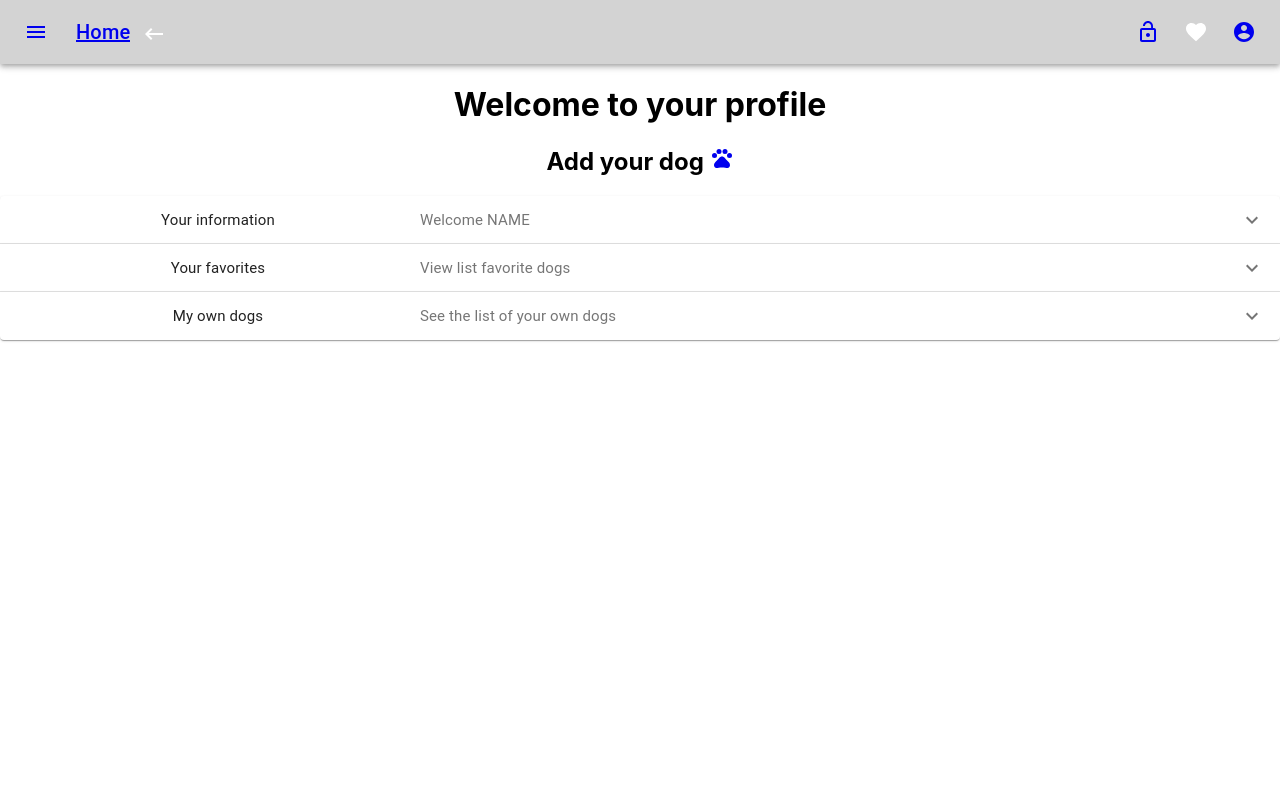
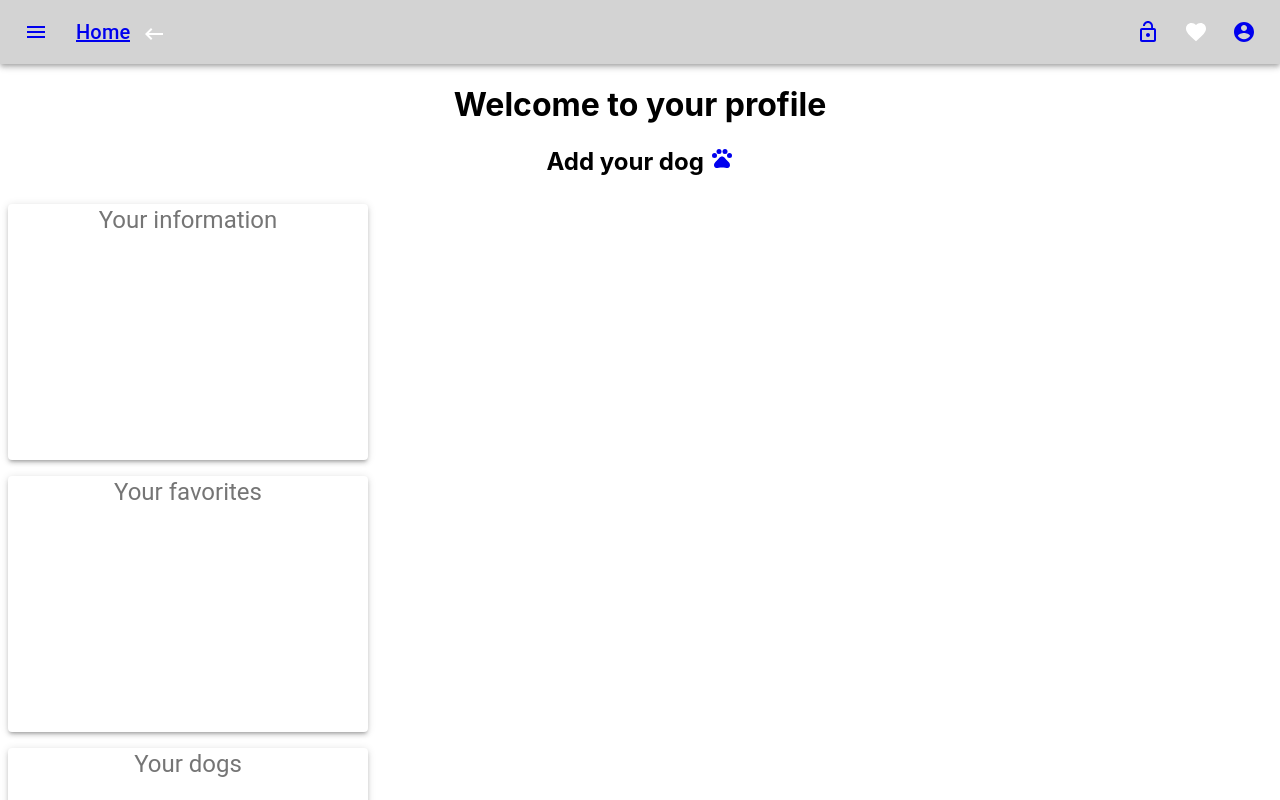
Before and after one commit to NataliaGatarek/SWD-app, a React (Create React App) app in the folder client/: page /Profile in a window 1280 px wide. Shown: the top 800 px of the page. Built offline with nearby package versions, Linux system fonts and the light colour scheme.

Commit message:
design, profile

```diff
--- a/client/src/Views/Profile.js
+++ b/client/src/Views/Profile.js
@@ -1,11 +1,8 @@
 import React from "react";
 import { makeStyles } from "@material-ui/core/styles";
-import Accordion from "@material-ui/core/Accordion";
-import AccordionDetails from "@material-ui/core/AccordionDetails";
-import AccordionSummary from "@material-ui/core/AccordionSummary";
 import Typography from "@material-ui/core/Typography";
-import ExpandMoreIcon from "@material-ui/icons/ExpandMore";
 import PetsIcon from "@material-ui/icons/Pets";
+import Paper from "@material-ui/core/Paper";
 import {
   BrowserRouter as Router,
   Switch,
@@ -15,25 +12,19 @@ import {
 } from "react-router-dom";
 const useStyles = makeStyles((theme) => ({
   root: {
-    width: "100%",
-  },
-  heading: {
-    fontSize: theme.typography.pxToRem(15),
-    flexBasis: "33.33%",
-    flexShrink: 0,
-  },
-  secondaryHeading: {
-    fontSize: theme.typography.pxToRem(15),
-    color: theme.palette.text.secondary,
+    display: "flex",
+    flexDirection: "column",
+    flexWrap: "wrap",
+    "& > *": {
+      margin: theme.spacing(1),
+      width: theme.spacing(45),
+      height: theme.spacing(32),
+    },
   },
 }));
 function Profile() {
   const classes = useStyles();
-  const [expanded, setExpanded] = React.useState(false);
 
-  const handleChange = (panel) => (event, isExpanded) => {
-    setExpanded(isExpanded ? panel : false);
-  };
   return (
     <div>
       <h1 className="header-style">Welcome to your profile</h1>
@@ -44,63 +35,37 @@ function Profile() {
           <PetsIcon />{" "}
         </Link>
       </h2>
-      <div className={classes.root} style={{ textAlign: "center" }}>
-        <Accordion
-          expanded={expanded === "panel1"}
-          onChange={handleChange("panel1")}
-        >
-          <AccordionSummary
-            expandIcon={<ExpandMoreIcon />}
-            aria-controls="panel1bh-content"
-            id="panel1bh-header"
+      <div className={classes.root}>
+        <Paper elevation={3}>
+          <Typography
+            variant="h5"
+            align="center"
+            color="textSecondary"
+            paragraph
           >
-            <Typography className={classes.heading}>
-              Your information
-            </Typography>
-            <Typography className={classes.secondaryHeading}>
-              Welcome NAME
-            </Typography>
-          </AccordionSummary>
-          <AccordionDetails>
-            <Typography>Name, Last name, email</Typography>
-          </AccordionDetails>
-        </Accordion>
-        <Accordion
-          expanded={expanded === "panel2"}
-          onChange={handleChange("panel2")}
-        >
-          <AccordionSummary
-            expandIcon={<ExpandMoreIcon />}
-            aria-controls="panel2bh-content"
-            id="panel2bh-header"
+            Your information
+          </Typography>
+        </Paper>
+        <Paper elevation={3}>
+          <Typography
+            variant="h5"
+            align="center"
+            color="textSecondary"
+            paragraph
           >
-            <Typography className={classes.heading}>Your favorites</Typography>
-            <Typography className={classes.secondaryHeading}>
-              View list favorite dogs
-            </Typography>
-          </AccordionSummary>
-          <AccordionDetails>
-            <Typography>Links to profiles</Typography>
-          </AccordionDetails>
-        </Accordion>
-        <Accordion
-          expanded={expanded === "panel3"}
-          onChange={handleChange("panel3")}
-        >
-          <AccordionSummary
-            expandIcon={<ExpandMoreIcon />}
-            aria-controls="panel3bh-content"
-            id="panel3bh-header"
+            Your favorites
+          </Typography>
+        </Paper>
+        <Paper elevation={3}>
+          <Typography
+            variant="h5"
+            align="center"
+            color="textSecondary"
+            paragraph
           >
-            <Typography className={classes.heading}>My own dogs</Typography>
-            <Typography className={classes.secondaryHeading}>
-              See the list of your own dogs
-            </Typography>
-          </AccordionSummary>
-          <AccordionDetails>
-            <Typography>List of your dogs</Typography>
-          </AccordionDetails>
-        </Accordion>
+            Your dogs
+          </Typography>
+        </Paper>
       </div>
     </div>
   );
```
